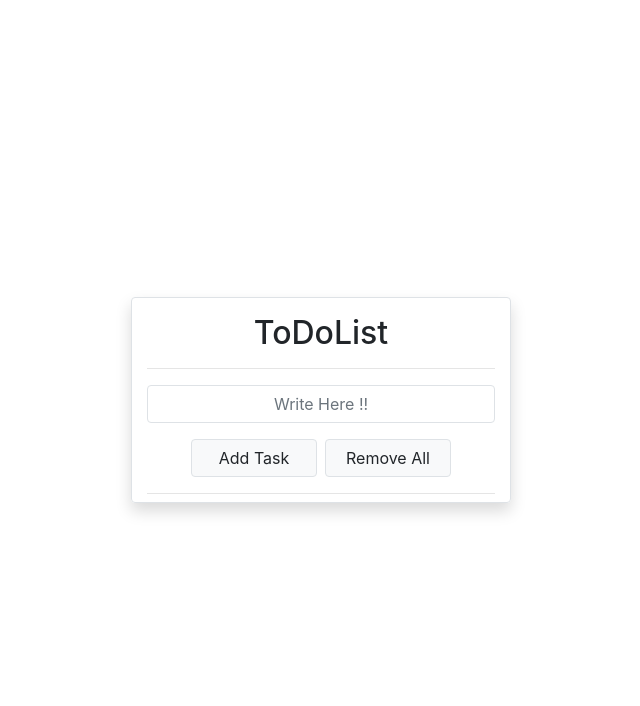
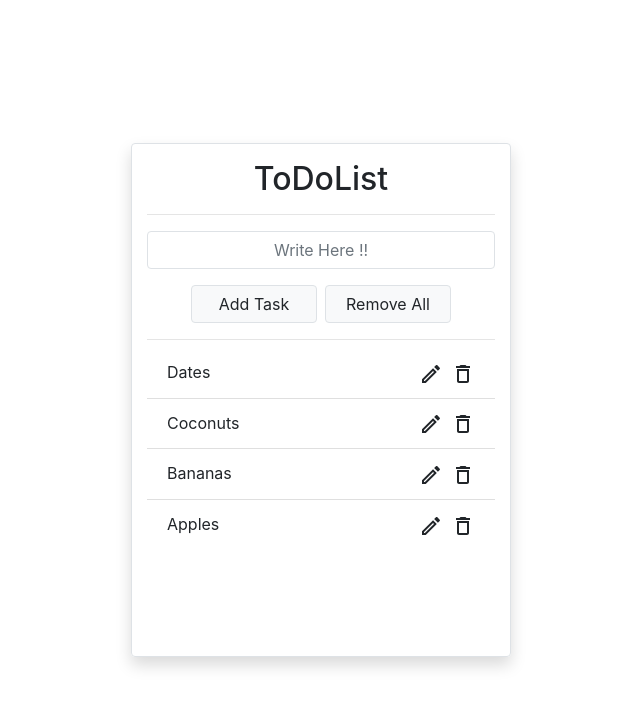
Before and after one commit to surajt26/todolist-react-localstorage, a React (Create React App) app: page / in a window 1280 px wide. Shown: the top 706 px of the page, without its empty margins (319-959 px from the left). Built offline with nearby package versions, Linux system fonts and the light colour scheme.

Commit message:
update Todolis.js

```diff
--- a/src/components/Todolist.js
+++ b/src/components/Todolist.js
@@ -1,11 +1,14 @@
 import React, { useEffect, useState } from 'react';
 import Header from './Header';
 import AddNewItem from './AddNewItem';
+import ItemList from './ItemList';
+
 
 const Todolist = () => {
 
     // Task list to store all task
     const [taskList, setTaskList] = useState(['Dates', 'Coconuts', 'Bananas', 'Apples']);
+    console.log(taskList);
 
     useEffect(() => {
         // Getting taskList from localStorage
@@ -21,7 +24,11 @@ const Todolist = () => {
         // eslint-disable-next-line
     }, [])
 
-
+    // Selected task to store task and their id
+    const [selectedTask, setSelectedTask] = useState({
+        task: '',
+        taskId: null
+    });
 
     return (<>
         <div className='container position-relative'>
@@ -41,7 +48,12 @@ const Todolist = () => {
                         taskList={taskList}
                         setTaskList={setTaskList}
                     />
-
+                    {/* Item List Component */}
+                    <ItemList
+                        taskList={taskList}
+                        setTaskList={setTaskList}
+                        setSelectedTask={setSelectedTask}
+                    />
                 </div>
             </div>
 
```
